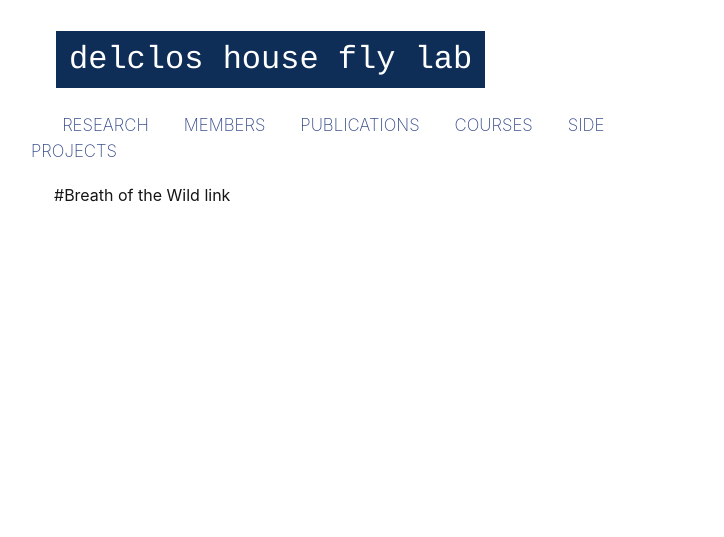
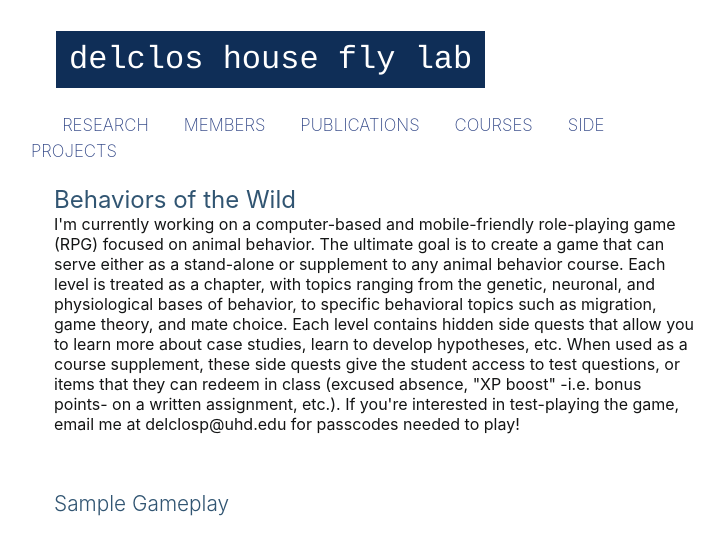
Before and after one commit to pjdelclos/pjdelclos.github.io, a Jekyll site: the page built from side/index.html, in a window 1280 px wide. Shown: the top 537 px of the page, without its empty margins (266-990 px from the left). Built offline with Jekyll 4.4.1, drawn with Linux system fonts in a browser that asks for light colours; some web fonts are replaced; grey boxes are pictures that could not be loaded.

Commit message:
Update index.html

```diff
--- a/side/index.html
+++ b/side/index.html
@@ -3,5 +3,10 @@ layout: default
 title: Home
 group: navigation
 ---
-
-#Breath of the Wild link
+<h1>Behaviors of the Wild</h1>
+I'm currently working on a computer-based and mobile-friendly role-playing game (RPG) focused on animal behavior. The ultimate goal is to create a game that can serve either as a stand-alone or supplement to any animal behavior course. Each level is treated as a chapter, with topics ranging from the genetic, neuronal, and physiological bases of behavior, to specific behavioral topics such as migration, game theory, and mate choice. Each level contains hidden side quests that allow you to learn more about case studies, learn to develop hypotheses, etc. When used as a course supplement, these side quests give the student access to test questions, or items that they can redeem in class (excused absence, "XP boost" -i.e. bonus points- on a written assignment, etc.). If you're interested in test-playing the game, email me at delclosp@uhd.edu for passcodes needed to play!
+<p>&nbsp;</p>
+<h2>Sample Gameplay</h2>
+<img style="margin-right: 30px" align="left" src=./images/RPG1.png height="350" width="350">
+<p>&nbsp;</p>
+<img style="margin-right: 30px" align="left" src=./images/RPG2.png height="350" width="350">
```
